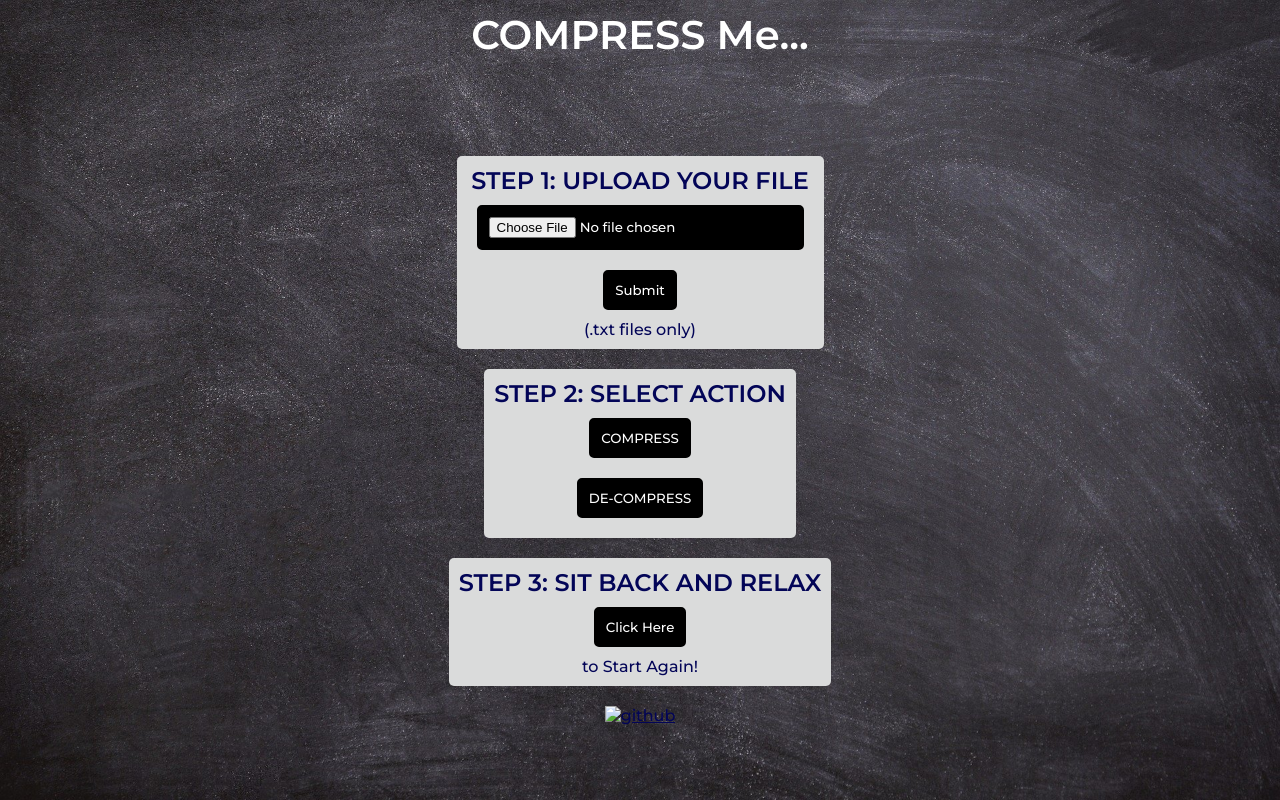
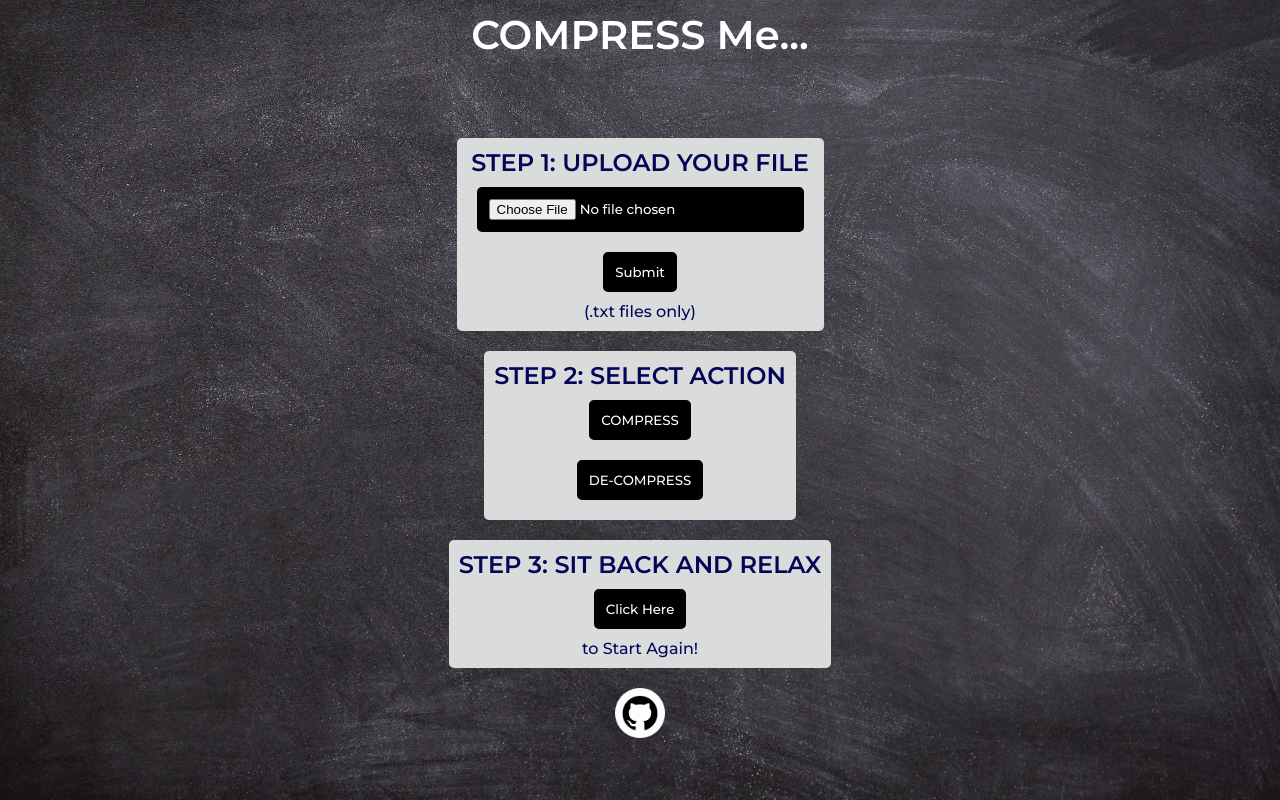
Before and after one commit to vivkumar2830/file_compressor, a plain HTML site: page index.html in a window 1280 px wide. Drawn offline with Linux system fonts and the light colour scheme.

Commit message:
Update index.html

```diff
--- a/index.html
+++ b/index.html
@@ -41,7 +41,7 @@
             <button type="button" onclick="location.reload()" class="button item">Click Here</button> to Start Again!
         </div>
 
-        <a href="https://github.com/coder-saab001/CompressMe" target="_blank"><img src="img/github.png" alt="github"></a>
+        <a href="https://github.com/coder-saab001/CompressMe" target="_blank"><img src="github.png" alt="github"></a>
 
     </div>
     <script src="main.js"></script>
```
